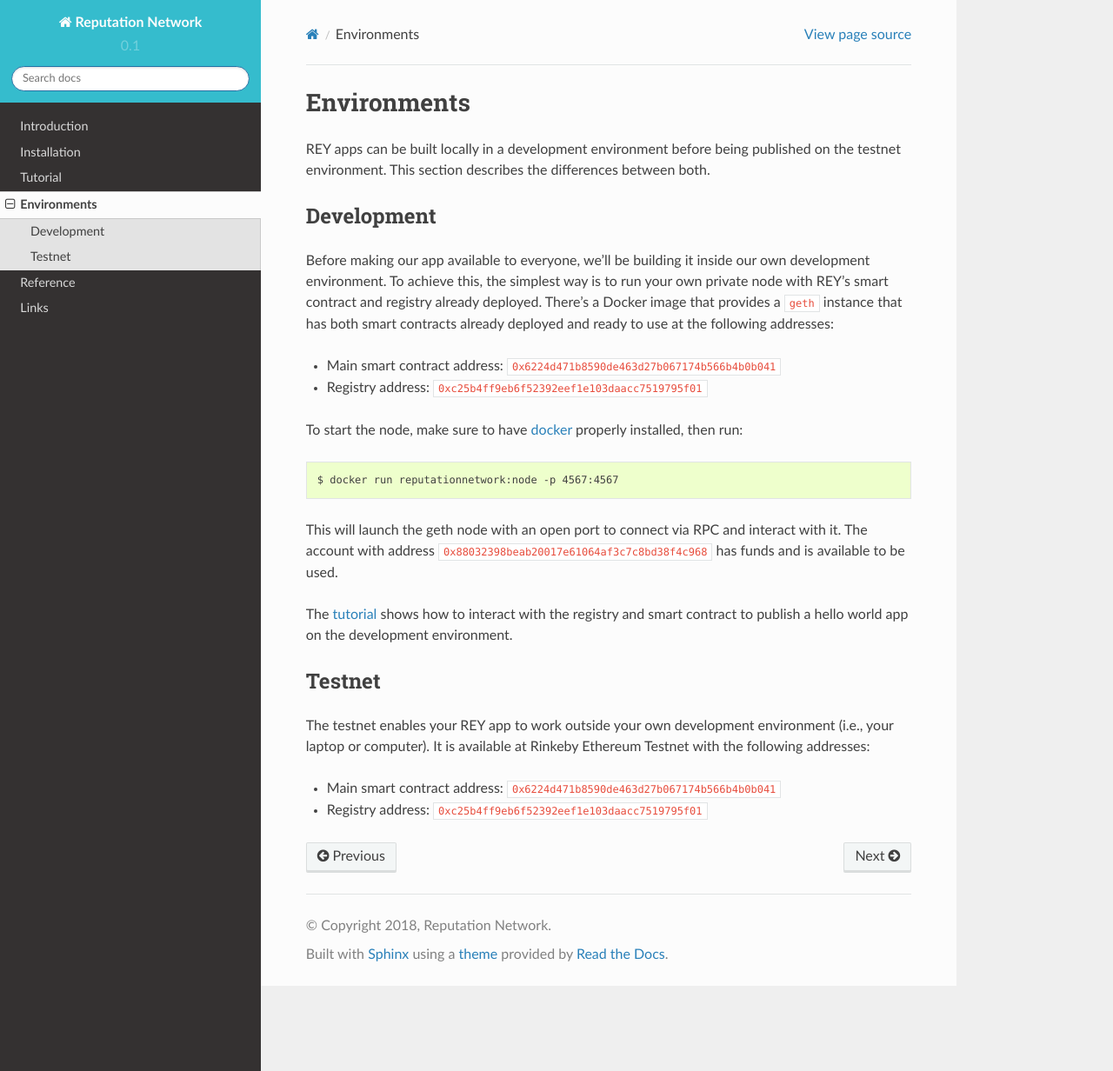
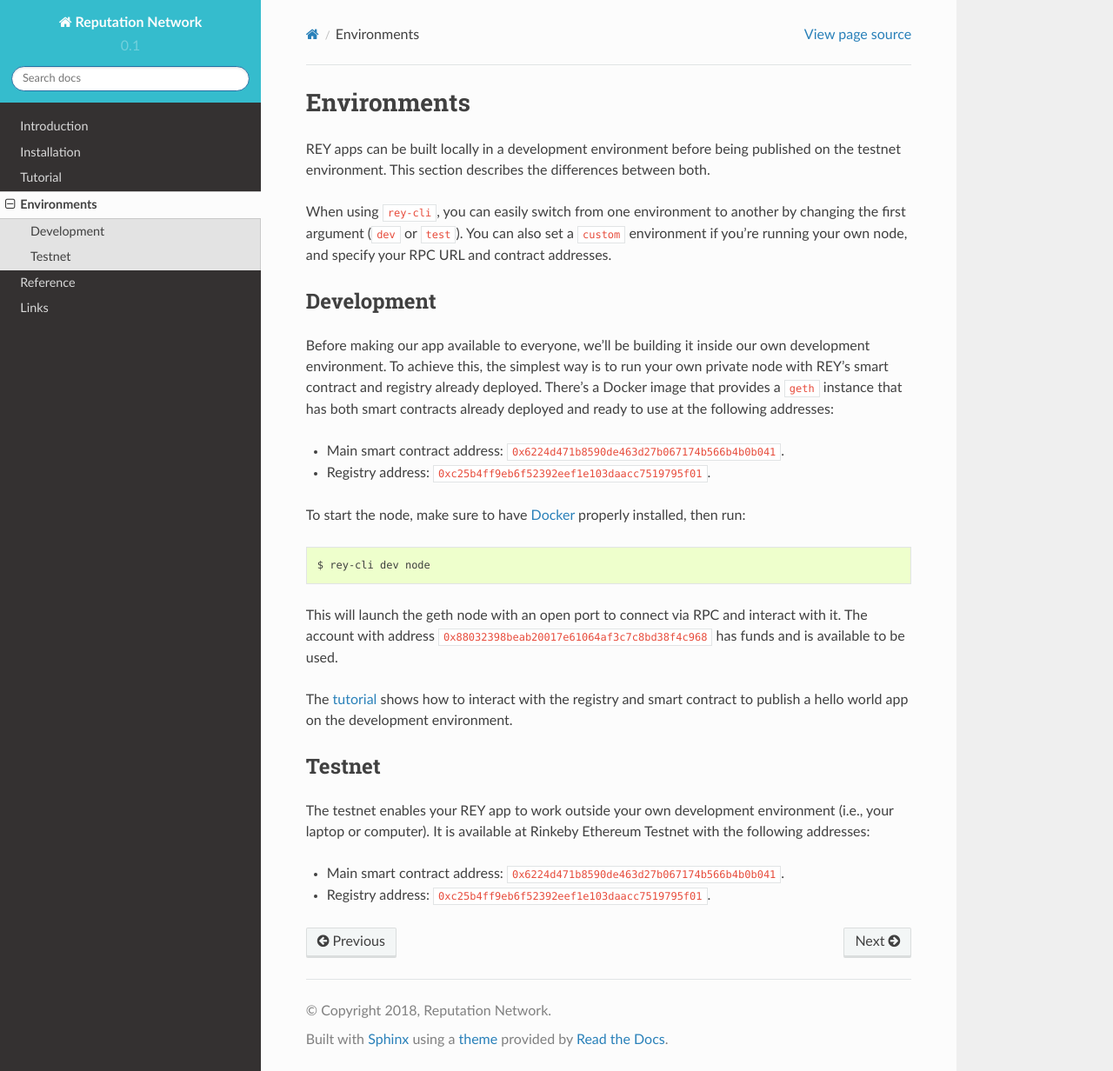
Before and after one commit to reputation-network/rey-docs, a Sphinx documentation site: the page built from docs/contents/environments.rst, in a window 1280 px wide and 1232 px high. Shown: the whole window at 87% size. Built offline with Sphinx 7.4.7 and the Read the Docs theme 2.0.0, drawn with Linux system fonts in a browser that asks for light colours.

Commit message:
Use rey-cli in the tutorial

```diff
--- a/docs/contents/environments.rst
+++ b/docs/contents/environments.rst
@@ -6,6 +6,8 @@ Environments
 
 REY apps can be built locally in a development environment before being published on the testnet environment. This section describes the differences between both.
 
+When using ``rey-cli``, you can easily switch from one environment to another by changing the first argument (``dev`` or ``test``). You can also set a ``custom`` environment if you're running your own node, and specify your RPC URL and contract addresses.
+
 .. _development:
 
 Development
@@ -13,15 +15,15 @@ Development
 
 Before making our app available to everyone, we'll be building it inside our own development environment. To achieve this, the simplest way is to run your own private node with REY's smart contract and registry already deployed. There's a Docker image that provides a ``geth`` instance that has both smart contracts already deployed and ready to use at the following addresses:
 
-- Main smart contract address: ``0x6224d471b8590de463d27b067174b566b4b0b041``
+- Main smart contract address: ``0x6224d471b8590de463d27b067174b566b4b0b041``.
 
-- Registry address: ``0xc25b4ff9eb6f52392eef1e103daacc7519795f01``
+- Registry address: ``0xc25b4ff9eb6f52392eef1e103daacc7519795f01``.
 
-To start the node, make sure to have `docker <http://docker.com>`_ properly installed, then run:
+To start the node, make sure to have `Docker <http://docker.com>`_ properly installed, then run:
 
 .. code::
 
-  $ docker run reputationnetwork:node -p 4567:4567
+  $ rey-cli dev node
 
 This will launch the geth node with an open port to connect via RPC and interact with it. The account with address ``0x88032398beab20017e61064af3c7c8bd38f4c968`` has funds and is available to be used.
 
@@ -34,6 +36,6 @@ Testnet
 
 The testnet enables your REY app to work outside your own development environment (i.e., your laptop or computer). It is available at Rinkeby Ethereum Testnet with the following addresses:
 
-- Main smart contract address: ``0x6224d471b8590de463d27b067174b566b4b0b041``
+- Main smart contract address: ``0x6224d471b8590de463d27b067174b566b4b0b041``.
 
-- Registry address: ``0xc25b4ff9eb6f52392eef1e103daacc7519795f01``
+- Registry address: ``0xc25b4ff9eb6f52392eef1e103daacc7519795f01``.
--- a/docs/contents/tutorial/risk_score.rst
+++ b/docs/contents/tutorial/risk_score.rst
@@ -3,3 +3,7 @@
 
 Risk score app
 ==============
+
+The sample risk score app is similar to the hello world one but has app dependency. It gathers the data to build a risk score with from another REY app.
+
+Coming soon.
```
Also changed, not shown: docs/contents/installation.rst (+10 -0 lines), docs/contents/tutorial/hello_world.rst (+13 -4 lines).
